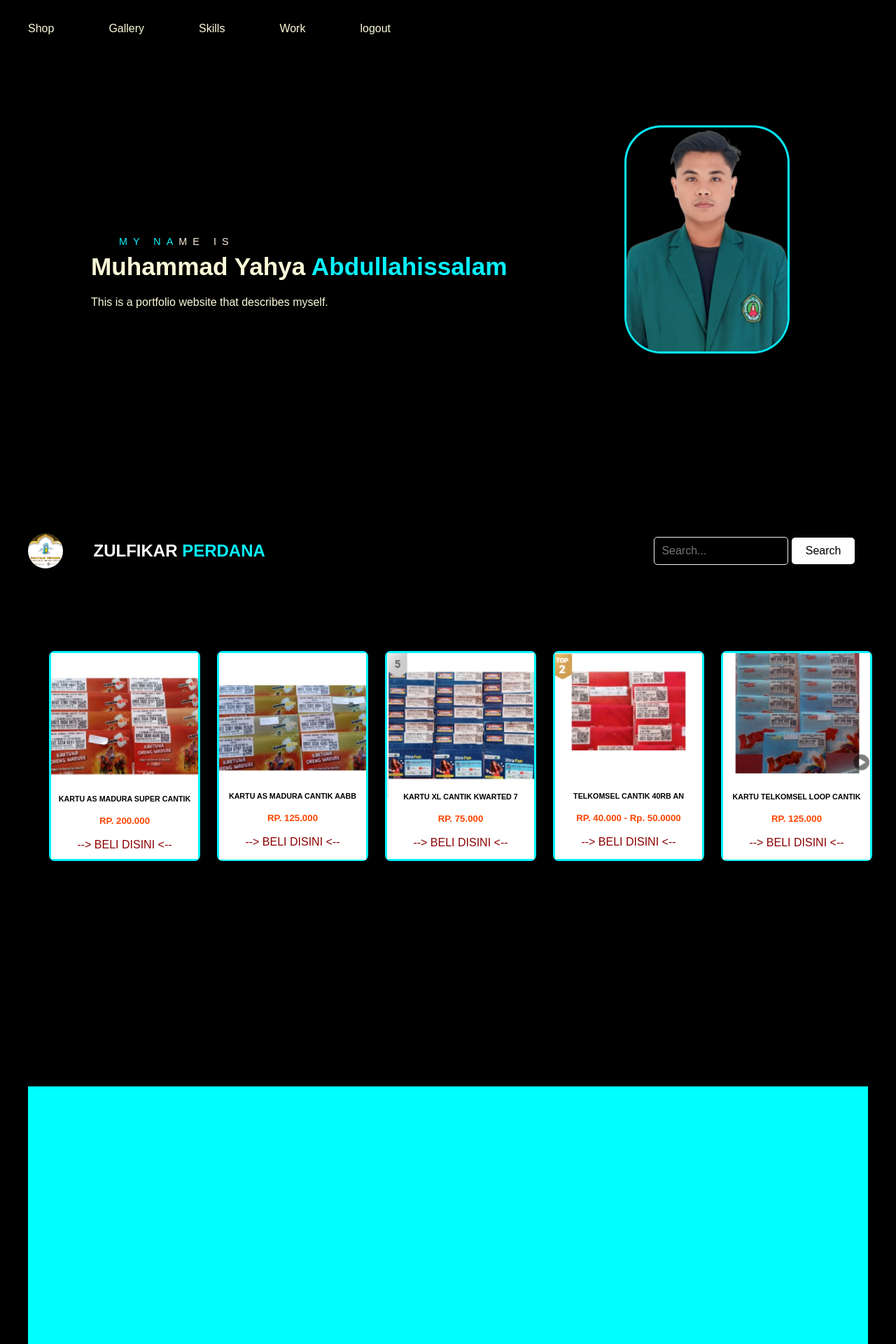
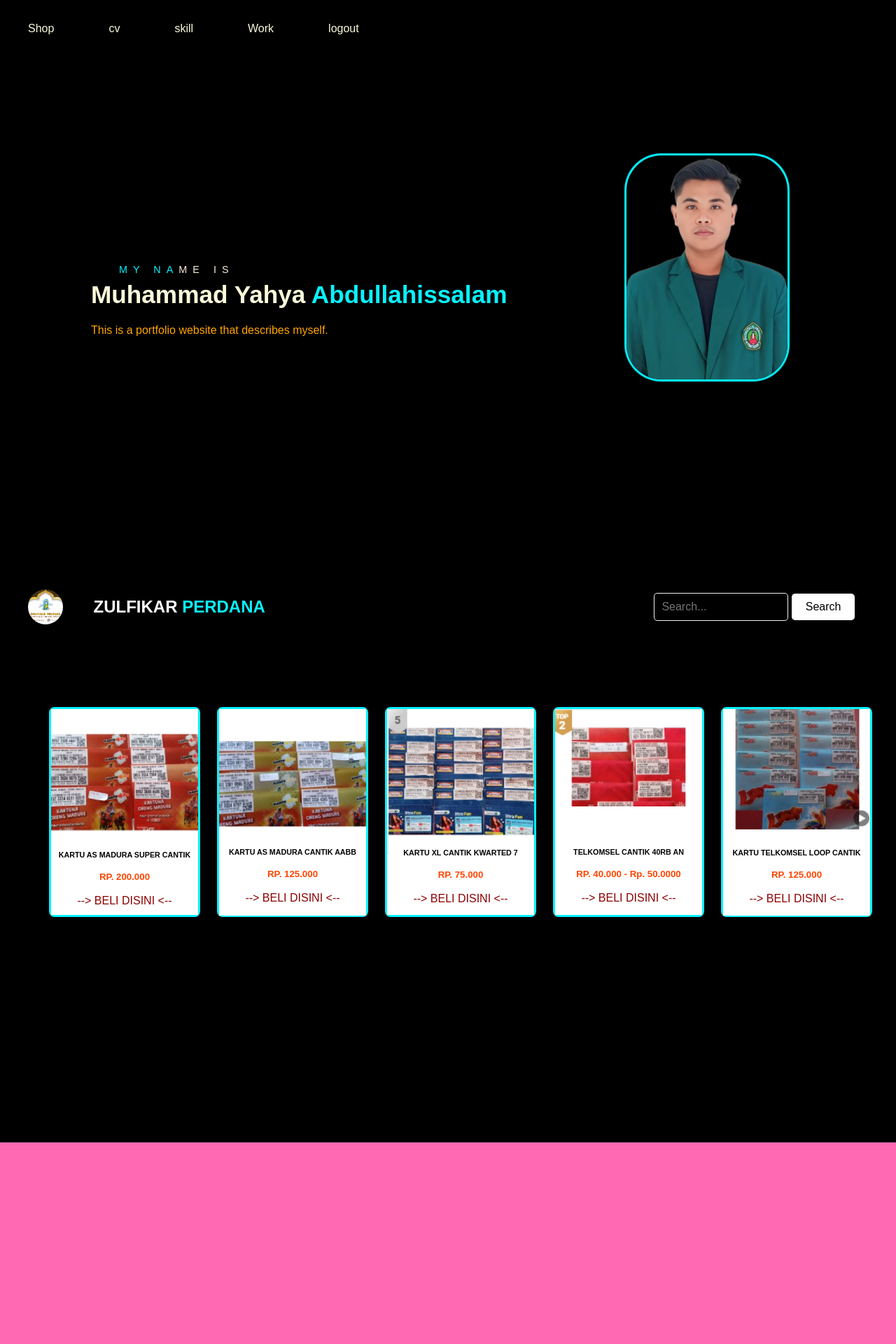
Before and after one commit to yahya542/biodata, a PHP site: page /dashboard.html in a window 1280 px wide. Shown: the top 1920 px of the page at 70% size. Run offline with PHP 8.4, Linux system fonts and the light colour scheme.

Commit message:
atur css section

```diff
--- a/dashboard.css
+++ b/dashboard.css
@@ -235,20 +235,19 @@ background-color: black;
 
 
 
-/*section 3*/
-#section3{
-    background-color: aqua;
+/*BIODATA*/
+#section1, #section2, #section3, #section4, #section5 {
     height: 100vh;
 }
+#section3{
+    background-color: hotpink;
 
-/*section 4*/
+
+}
 #section4{
-    background-color: rgb(13, 250, 100);
-    height: 100vh;
+background-color: khaki;
 }
+#section5{
+    background-color: aqua;
 
-/*section 5*/
-#section5{
-    background-color: rgb(180, 14, 53);
-    height: 100vh;
 }
--- a/dashboard.html
+++ b/dashboard.html
@@ -18,8 +18,8 @@
                 <nav>
                     <ul>
                         <li><a href="#section2 ">Shop</a></li>
-                        <li><a href="#section3">Gallery</a></li>
-                        <li><a href="#section4">Skills</a></li>
+                        <li><a href="#section3">cv</a></li>
+                        <li><a href="#section4">skill</a></li>
                         <li><a href="#section5">Work</a></li>
                         <li><a href="#" id="logout">logout</a></li>
                 </nav>
@@ -32,7 +32,7 @@
             <div class="isi-kiri">
                 <h4 class="judul">My Na<span style="color: antiquewhite;">me Is</span></h4>
                 <h1 class="nama">Muhammad Yahya <span>Abdullahissalam</span></h1>
-                <p>This is a portfolio website that describes myself.</p>
+                <p style="color: orange;">This is a portfolio website that describes myself.</p>
             </div>
             <div class="isi-kanan">
                 <img id="g" src="img/resmi.png" alt="Profile Picture">
@@ -124,16 +124,12 @@
                 <br>
 
         </section>
-        <section id="section3">
 
-        </section>
-        <section id="section4">
+    </div>
+    <section id="section3"></section>
+    <section id="section4"></section>
+    <section id="section5"></section>
 
-        </section>
-        <section id="section5">
-
-        </section>
-    </div>
 </body>
 
 </html>
```
Also changed, not shown: img/Screenshot 2024-11-12 182641.png (added), img/Screenshot 2024-11-12 182720.png (added).
